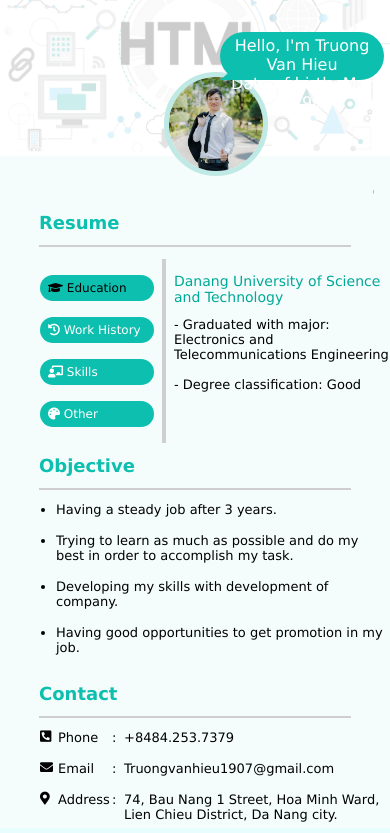
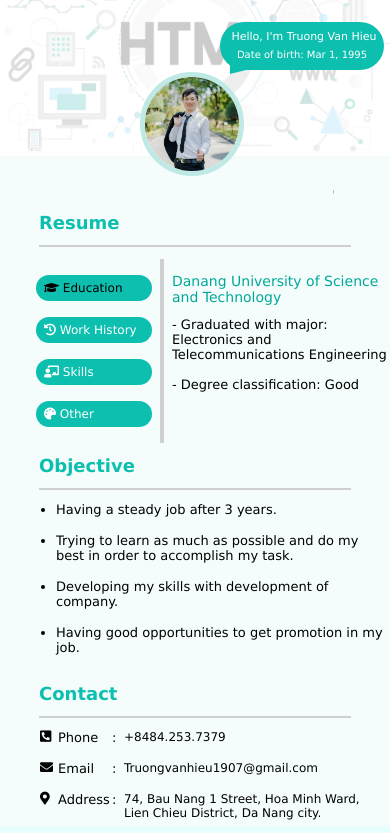
Before and after one commit to HieuTV18/CV_HieuTruong, a plain HTML site: page index.html in a window 390 px wide. Shown: the part 67-900 px from the top of the page. Drawn offline with Linux system fonts and the light colour scheme.

Commit message:
Update style.css

```diff
--- a/style.css
+++ b/style.css
@@ -116,7 +116,7 @@ html{
   position: absolute;
   z-index: 1;
   bottom: 120px;
-  right: 240px;
+  right: 228px;
   width: 340px;
   height: 80px;
   text-align: center;
@@ -145,8 +145,9 @@ html{
   border-style: solid;
   border-color: transparent transparent #0cbfae transparent;
 }
-.avatar .my_comment h2{
-  margin-bottom: 8px;
+.avatar .my_comment .cmt-heading{
+  font-size: 20px;
+  margin-bottom: 12px;
 }
 .content_section{
 
@@ -323,6 +324,8 @@ margin-left: 292px;
     right: -24px;
     display: none;
     width: 110px;
+    border-bottom-right-radius: 3px;
+
 
   }
   .nav_list-item{
@@ -386,8 +389,8 @@ margin-left: 292px;
   .avatar .my_comment {
     position: absolute;
     z-index: 1;
-    bottom: 120px;
-    right: 40px;
+    bottom: 140px;
+    right: 56px;
     width: 240px;
     height: 60px;
     text-align: center;
@@ -396,12 +399,13 @@ margin-left: 292px;
     color: #fff;
     border-radius: 80px;
 }
-.my_comment h2 {
+.avatar .my_comment .cmt-heading {
     font-size: 16px;
     margin-left: 4px;
     margin-top: 4px;
+    margin-bottom: 8px;
 }
-.my_comment h4{
+.my_comment .cmt-born{
   font-size: 14px;
 }
 .my_comment::after{
@@ -483,6 +487,8 @@ margin-left: 292px;
     right: -24px;
     display: none;
     width: 110px;
+  border-bottom-right-radius: 3px;
+
 
   }
   .nav_list-item{
@@ -534,14 +540,14 @@ margin-left: 292px;
     display: block;
   }
   .avatar_img{
-        width: 104px;
+    width: 104px;
     height: 104px;
-    left: 164px;
+    left: 140px;
   }
   .avatar .my_comment {
     position: absolute;
     z-index: 1;
-    bottom: 76px;
+    bottom: 86px;
     right: 6px;
     width: 164px;
     height: 48px;
@@ -552,20 +558,25 @@ margin-left: 292px;
     border-radius: 80px;
 }
 
-.my_comment h2 {
-    font-size: 12px;
+.avatar .my_comment .cmt-heading {
+    font-size: 11px;
     margin-left: 4px;
-    margin-top: 6px;
+    margin-top: 4px;
     margin-bottom: 6px;
 }
-.my_comment h4{
-  font-size: 11px;
+.my_comment .cmt-born{
+  font-size: 10px;
+  /* display: none; */
 }
 .my_comment::after{
-  border-width: 10px 12px;
+  border-color: transparent transparent transparent #0cbfae;
+  left: 10px;
+  bottom: -4px;
+  border-width: 6px 24px;
+  /* background-color: #fff; */
 }
 .slogan {
-    width: 334px;
+    width: 294px;
     left: 40px;
     font-size: 12px;
 }
@@ -575,12 +586,12 @@ margin-left: 292px;
     margin-bottom: 12px;
 }
 .resume_list{
-  margin-left: 0px;
+  margin-left: -4px;
   margin-right: -12px;
   padding-right: 8px;
 }
 .resume_list-item {
-    width: 114px;
+    width: 116px;
     font-size: 12px;
     padding-top: 6px;
     padding-bottom: 6px;
@@ -629,6 +640,7 @@ margin-left: 292px;
   width: 12px;
 }
 .contact-info{
+  font-size: 12px;
   width: 260px;
 }
 .footer {
```
